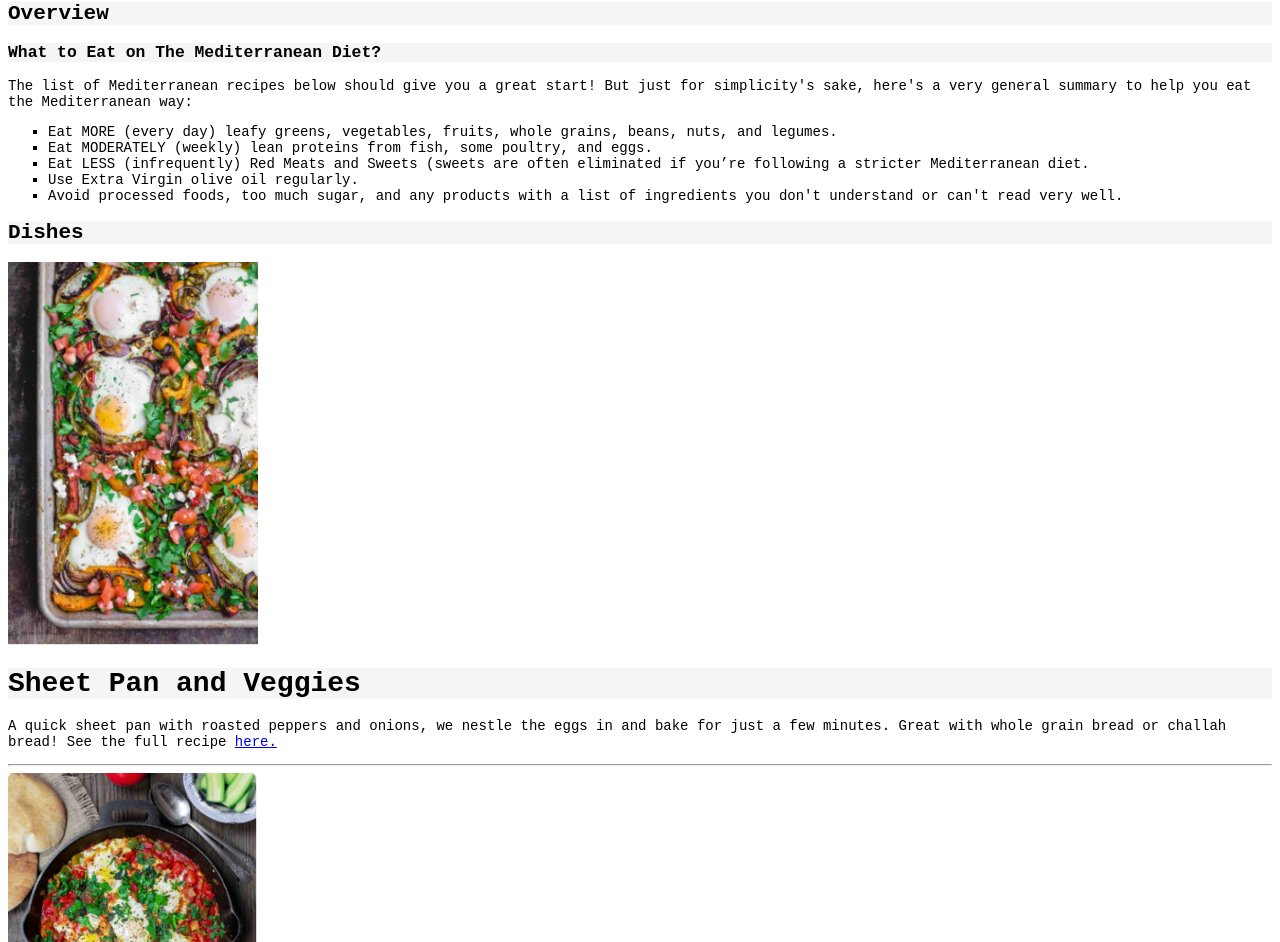
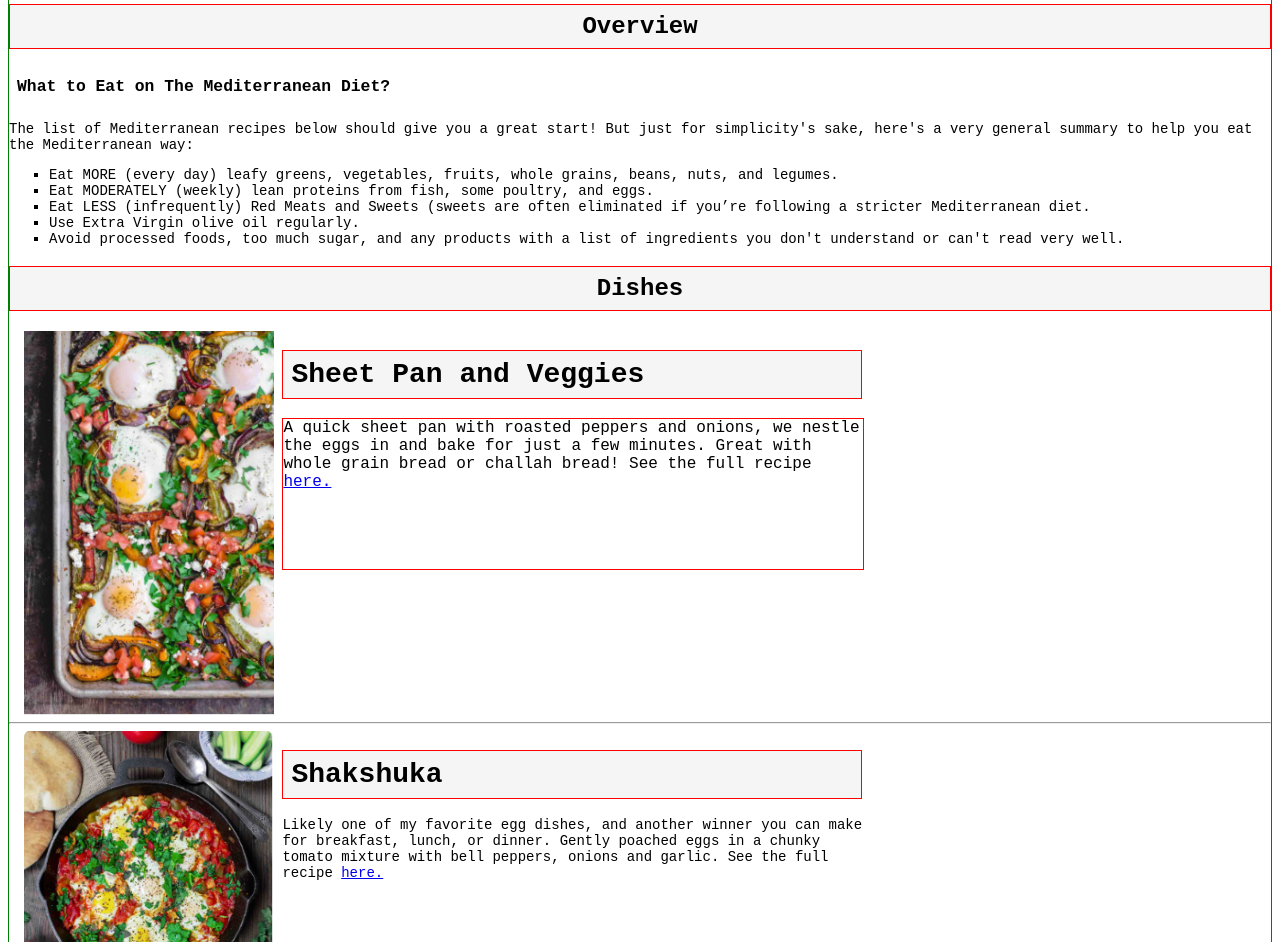
Before and after one commit to sagekoala/odin-recipes, a plain HTML site: page index.html in a window 1280 px wide. Shown: the part 404-1346 px from the top of the page. Drawn offline with Linux system fonts and the light colour scheme.

Commit message:
Add rules to div elements in style.css

```diff
--- a/styles/style.css
+++ b/styles/style.css
@@ -2,13 +2,16 @@ body {
     font-family: 'Courier New', Courier, monospace;
     color: black;
     font-size: 14px;
+    border: 1px solid green;
 }
 
 h1, h2, h3 {
+    border: 1px solid red;
     background-color: whitesmoke;
     font-family: 'Courier New', Courier, monospace;
     color: black;
     font: 600;
+    padding: 8px;
 }
 
 ul {
@@ -22,3 +25,79 @@ a:visited {
 a:hover {
     color: red;
 }
+
+img {
+    display: inline-block;
+    margin-left: 15px;
+    vertical-align: top;
+    /* display: inline-block; boxes behave like inline boxes
+    but with the padding and margins of block format boxes*/
+}
+
+.dish-title {
+    font-size: 24px;
+    text-align: center;
+}
+
+.overview-title {
+    font-size: 24px;
+    text-align: center;
+}
+
+.dish-container-one {
+    display: inline-block;
+    width: 580px;
+}
+
+.dish-container-two {
+    display: inline-block;
+    width: 580px;
+}
+
+.dish-container-three {
+    display: inline-block;
+    width: 580px;
+}
+
+
+.overview h3 {
+    background-color: white;
+    border: none;
+}
+
+.title p {
+    margin-top: 0;
+    border: 1px solid blue;
+}
+
+.dish-container-one h1 {
+    background-color: none;
+}
+
+.dish-container-two h1 {
+    background-color: none;
+}
+
+
+.dish-container-three h1 {
+    background-color: none;
+}
+
+
+.dishes p {
+    display: inline-block;
+    border: 1px solid red;
+    font-size: 16px;
+    margin-bottom: 0;
+    margin-top: 0;
+    width: 580px;
+    height: 150px;
+}
+
+.introduction .title {
+    margin-top: 0;
+    margin-right: 0;
+    margin-bottom: 2px;
+    margin-left: 0;
+    text-align: center;
+}
```
